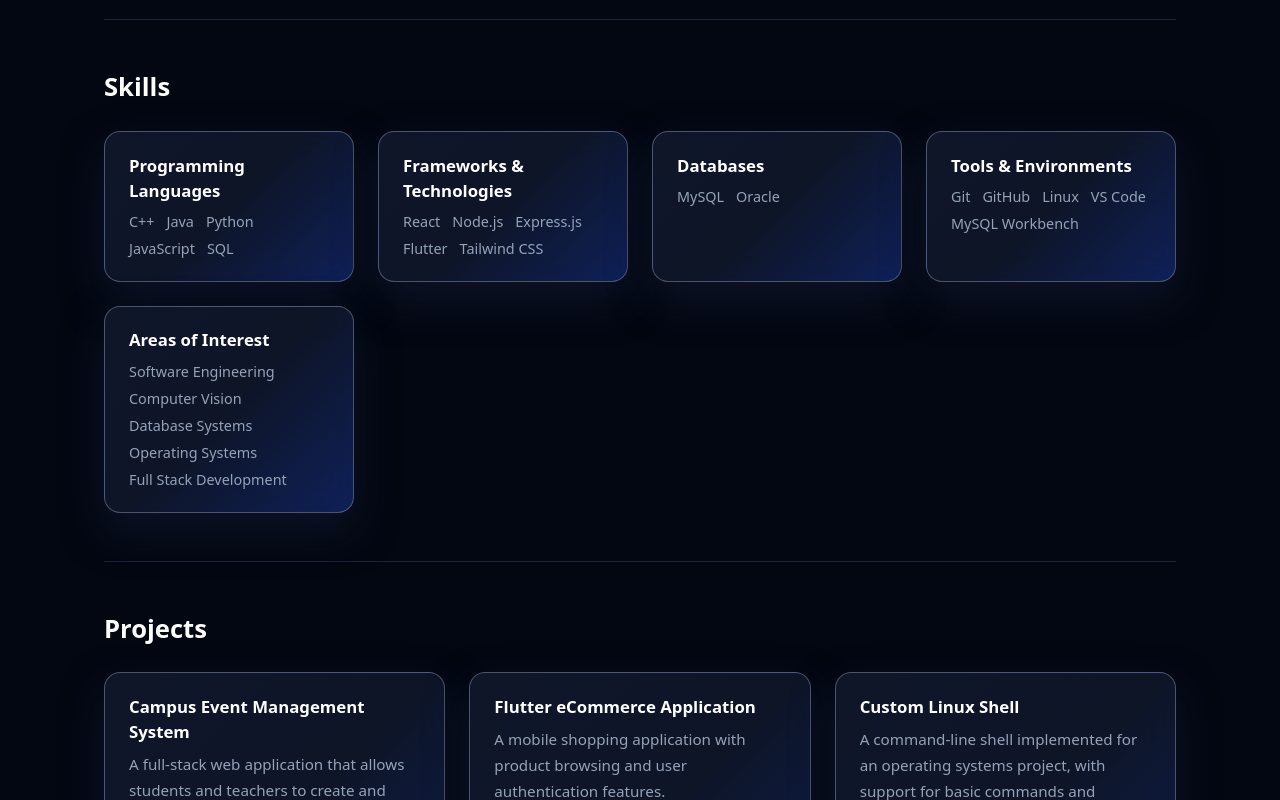
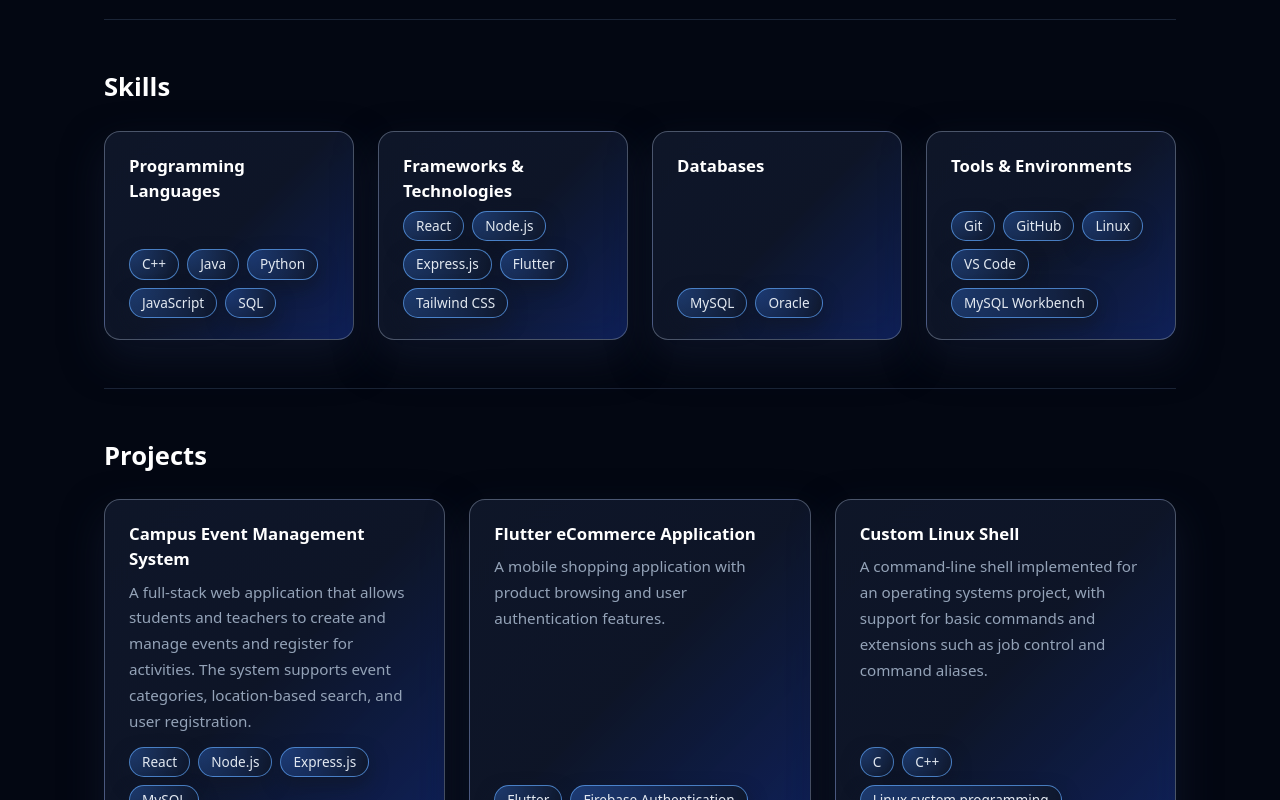
Before and after one commit to Sanzidislam/portfolio, a React (Vite) app: page / in a window 1280 px wide. Shown: the part 900-1700 px from the top of the page. Built offline with nearby package versions, Linux system fonts and the light colour scheme.

Commit message:
refactor: Update skill display with tag-like styling, rename related CSS classes, and remove 'Areas of Interest' data.

```diff
--- a/src/App.jsx
+++ b/src/App.jsx
@@ -69,9 +69,9 @@
             {skills.categories.map((category) => (
               <div key={category.label} className="portfolio-card">
                 <h3 className="portfolio-card-title">{category.label}</h3>
-                <ul className="portfolio-list">
+                <ul className="portfolio-card-tags">
                   {category.items.map((item) => (
-                    <li key={item} className="portfolio-list-item">
+                    <li key={item} className="portfolio-tag">
                       {item}
                     </li>
                   ))}
--- a/src/data/content.js
+++ b/src/data/content.js
@@ -51,16 +51,16 @@
       label: 'Tools & Environments',
       items: ['Git', 'GitHub', 'Linux', 'VS Code', 'MySQL Workbench'],
     },
-    {
-      label: 'Areas of Interest',
-      items: [
-        'Software Engineering',
-        'Computer Vision',
-        'Database Systems',
-        'Operating Systems',
-        'Full Stack Development',
-      ],
-    },
+    // {
+    //   label: 'Areas of Interest',
+    //   items: [
+    //     'Software Engineering',
+    //     'Computer Vision',
+    //     'Database Systems',
+    //     'Operating Systems',
+    //     'Full Stack Development',
+    //   ],
+    // },
   ],
 };
 
--- a/src/index.css
+++ b/src/index.css
@@ -186,6 +186,8 @@
   box-shadow: 0 18px 40px rgba(15, 23, 42, 0.8);
   backdrop-filter: blur(18px);
   padding: 1.3rem 1.5rem;
+  display: flex;
+  flex-direction: column;
   transition: transform 180ms ease, box-shadow 180ms ease,
     border-color 180ms ease;
 }
@@ -213,6 +215,7 @@
   display: flex;
   flex-wrap: wrap;
   gap: 0.5rem;
+  margin-top: auto;
 }
 
 .portfolio-list {
@@ -227,6 +230,10 @@
 .portfolio-list-item {
   color: rgb(148 163 184);
   font-size: 0.9rem;
+  padding: 0.3rem 0.7rem;
+  border-radius: 999px;
+  border: 1px solid rgba(79, 91, 122, 0.616);
+  background: rgba(15, 23, 42, 0.7);
 }
 
 .portfolio-education {
```
